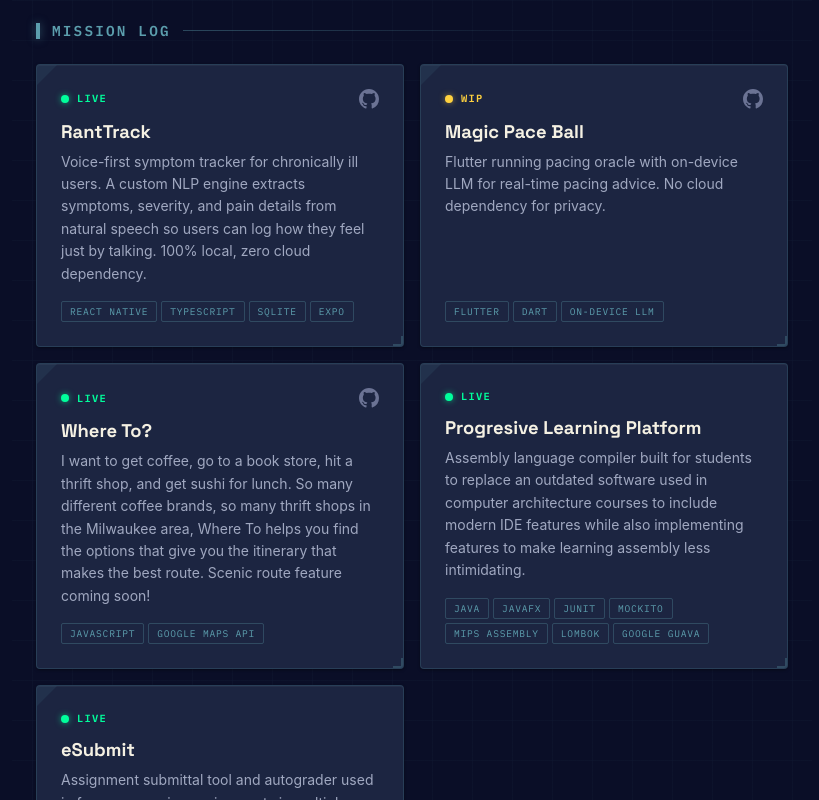
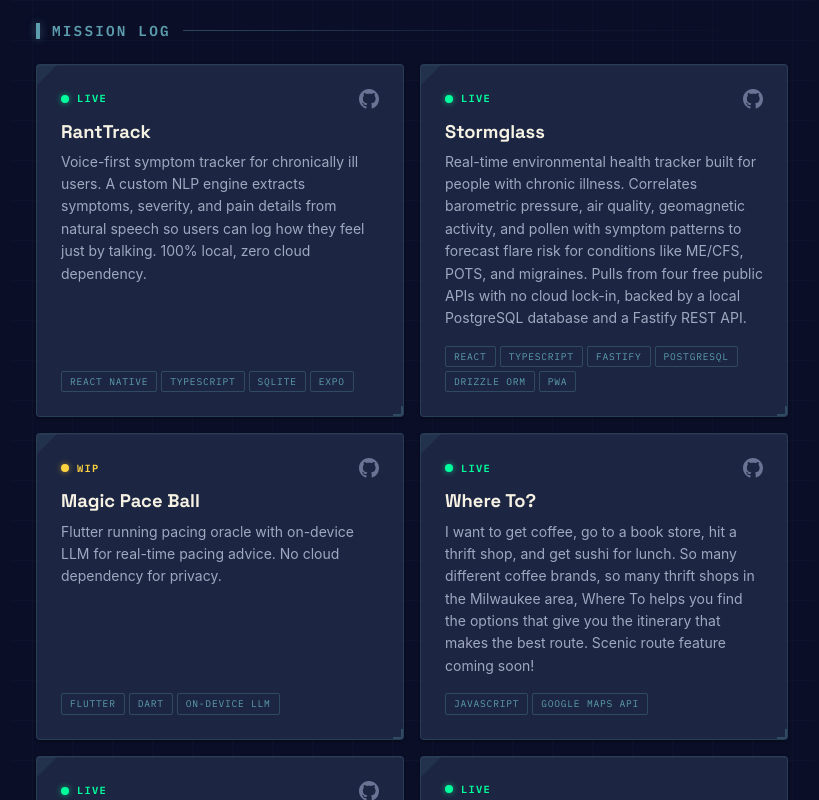
Before and after one commit to k8thompson134/portfolio, a Next.js app: page / in a window 1280 px wide. Shown: the part 1040-1840 px from the top of the page, without its empty margins (228-1047 px from the left). Built offline with nearby package versions, Linux system fonts and the light colour scheme; a web font is replaced by a local one.

Commit message:
Adding Stormglass project and standardizing back link text

```diff
--- a/src/app/magic-pace-ball/page.tsx
+++ b/src/app/magic-pace-ball/page.tsx
@@ -5,7 +5,7 @@ import Image from 'next/image';
 export default function MagicPaceBall() {
     return (
         <main className={styles.main}>
-            <Link href="/" className={styles.backLink}>← Return to Base</Link>
+            <Link href="/" className={styles.backLink}>← Back to Command Center</Link>
             <h1 className={styles.title}>Magic Pace Ball</h1>
             <p className={styles.tagline}>Real-time running pacing advice powered by on-device AI.</p>
 
--- a/src/app/page.tsx
+++ b/src/app/page.tsx
@@ -36,6 +36,14 @@ export default function Home() {
             github="https://github.com/k8thompson134/rant-app"
           />
           <ProjectCard
+            title="Stormglass"
+            description="Real-time environmental health tracker built for people with chronic illness. Correlates barometric pressure, air quality, geomagnetic activity, and pollen with symptom patterns to forecast flare risk for conditions like ME/CFS, POTS, and migraines. Pulls from four free public APIs with no cloud lock-in, backed by a local PostgreSQL database and a Fastify REST API."
+            tech={['React', 'TypeScript', 'Fastify', 'PostgreSQL', 'Drizzle ORM', 'PWA']}
+            status="live"
+            href="https://mystormglass.xyz"
+            github="https://github.com/k8thompson134/Stormglass"
+          />
+          <ProjectCard
             title="Magic Pace Ball"
             description="Flutter running pacing oracle with on-device LLM for real-time pacing advice. No cloud dependency for privacy."
             tech={['Flutter', 'Dart', 'On-Device LLM']}
@@ -50,6 +58,13 @@ export default function Home() {
             status="live"
             href="/where-to"
             github="https://github.com/k8thompson134/where-to"
+          />
+          <ProjectCard
+            title="Portfolio Website"
+            description="The site you are currently visiting! Built to showcase my projects and skills with a custom design."
+            tech={['Next.js', 'React', 'TypeScript', 'SCSS']}
+            status="live"
+            github="https://github.com/k8thompson134/portfolio"
           />
           <ProjectCard
             title="Progresive Learning Platform"
--- a/src/app/ranttrack/page.tsx
+++ b/src/app/ranttrack/page.tsx
@@ -12,7 +12,7 @@ export default function RantTrack() {
 
     return (
         <main className={styles.main}>
-            <Link href="/" className={styles.backLink}>&larr; Return to Base</Link>
+            <Link href="/" className={styles.backLink}>← Back to Command Center</Link>
             <h1 className={styles.title}>RantTrack</h1>
             <p className={styles.tagline}>Just rant about how you feel. The NLP handles the rest.</p>
 
--- a/src/app/where-to/page.tsx
+++ b/src/app/where-to/page.tsx
@@ -6,7 +6,7 @@ export default function WhereTo() {
     return (
         <main className={styles.main}>
             <Link href="/" className={styles.backLink}>
-                ← Back to Home
+                ← Back to Command Center
             </Link>
 
             <h1 className={styles.title}>Where To?</h1>
```
